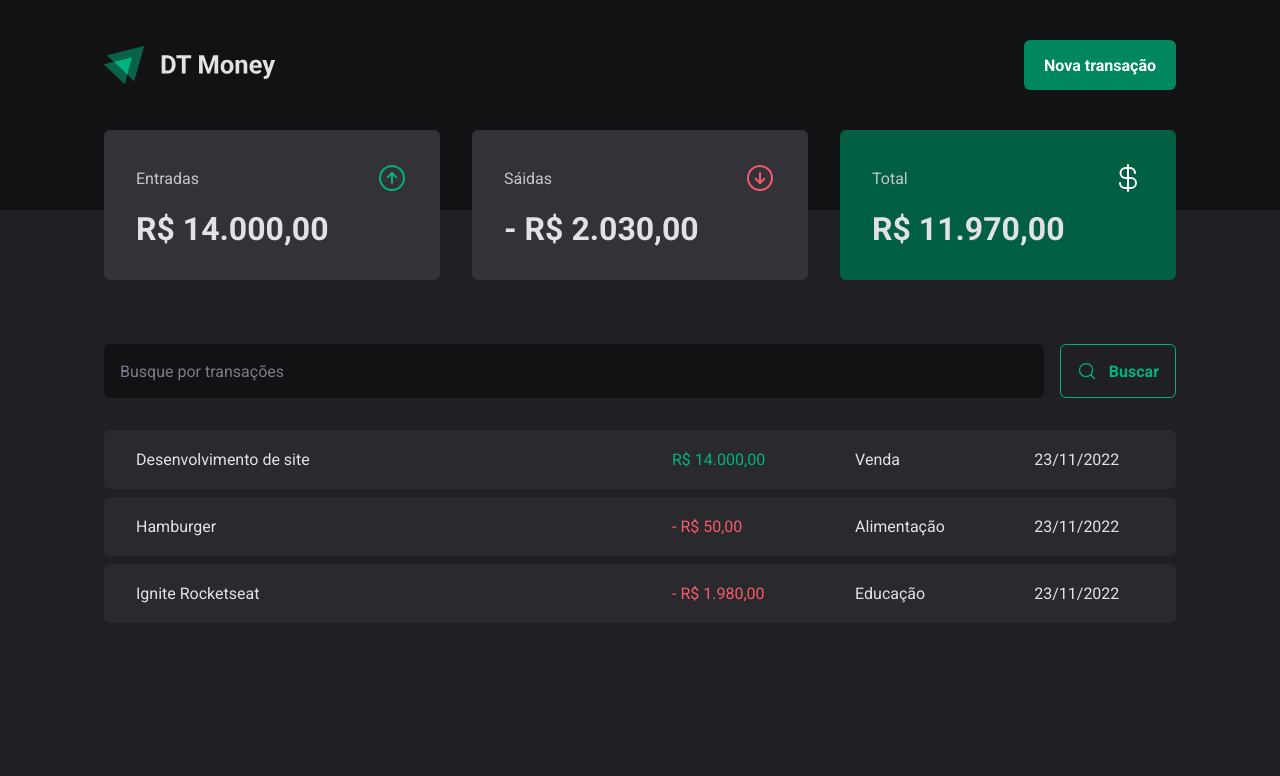
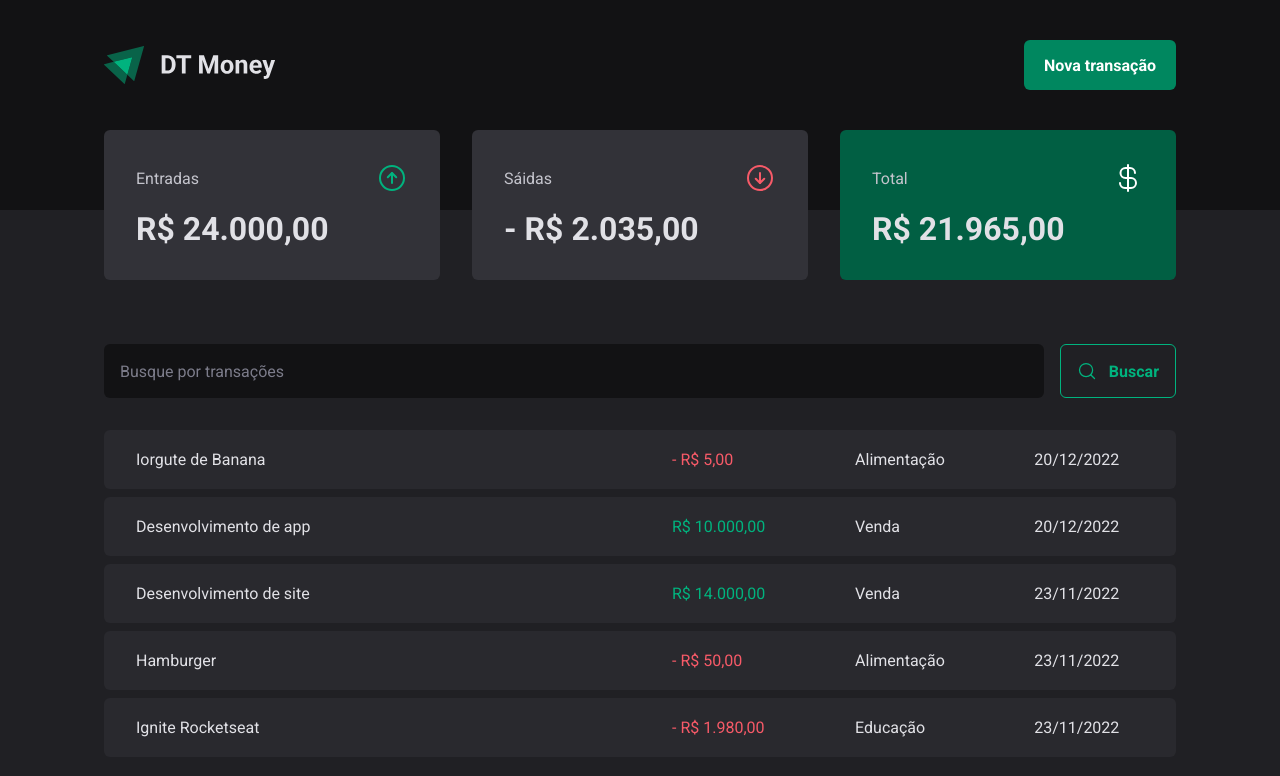
Before and after one commit to jhoownogueira/dtmoney-03, a React (Vite) app: page / in a window 1280 px wide. Shown: the top 776 px of the page. Built offline with nearby package versions, Linux system fonts and the light colour scheme; data requests are answered from the project's data file.

Commit message:
Criando nova transação

```diff
--- a/server.json
+++ b/server.json
@@ -23,6 +23,22 @@
       "category": "Educação",
       "price": 1980,
       "createdAt": "2022-11-23T18:24:01.510Z"
+    },
+    {
+      "description": "Desenvolvimento de app",
+      "price": 10000,
+      "category": "Venda",
+      "type": "income",
+      "createdAt": "2022-12-20T19:08:31.471Z",
+      "id": 4
+    },
+    {
+      "description": "Iorgute de Banana",
+      "price": 5,
+      "category": "Alimentação",
+      "type": "outcome",
+      "createdAt": "2022-12-20T19:26:22.121Z",
+      "id": 5
     }
   ]
 }
--- a/src/components/NewTransactionsModal/index.tsx
+++ b/src/components/NewTransactionsModal/index.tsx
@@ -10,6 +10,9 @@ import {
 } from "./styles";
 import { zodResolver } from "@hookform/resolvers/zod";
 import { Controller, useForm } from "react-hook-form";
+import { api } from "../../lib/axios";
+import { useContext } from "react";
+import { TransactionContext } from "../../contexts/TransactionsContext";
 
 const newTransactionsFormSchema = z.object({
   description: z.string(),
@@ -21,21 +24,29 @@ const newTransactionsFormSchema = z.object({
 type NewTransactionFormInputs = z.infer<typeof newTransactionsFormSchema>;
 
 export function NewTransactionsModal() {
+  const { createTransaction } = useContext(TransactionContext)
   const {
     control,
     register,
     handleSubmit,
     formState: { isSubmitting },
+    reset,
   } = useForm<NewTransactionFormInputs>({
     resolver: zodResolver(newTransactionsFormSchema),
     defaultValues: {
-      type: "income"
-    }
+      type: "income",
+    },
   });
 
   async function handleCreateNewTransaction(data: NewTransactionFormInputs) {
-    await new Promise((resolve) => setTimeout(resolve, 2000));
-    console.log(data);
+    const { category, price, description, type } = data;
+   await createTransaction({
+    description,
+    price,
+    category,
+    type,
+   });
+    reset();
   }
 
   return (
@@ -72,7 +83,10 @@ export function NewTransactionsModal() {
             name="type"
             render={({ field }) => {
               return (
-                <TransactionType onValueChange={field.onChange} value={field.value}>
+                <TransactionType
+                  onValueChange={field.onChange}
+                  value={field.value}
+                >
                   <TransactionTypeButton variant="income" value="income">
                     <ArrowCircleUp size={24} />
                     Entrada
--- a/src/contexts/TransactionsContext.tsx
+++ b/src/contexts/TransactionsContext.tsx
@@ -10,14 +10,23 @@ interface Transaction {
   createdAt: string;
 }
 
+interface createTransactionInput {
+  description: string;
+  price: number;
+  category: string;
+  type: "income" | "outcome";
+}
+
 interface TransactionContextType {
   transactions: Transaction[];
   fetchTransactions: (query?: string) => Promise<void>;
+  createTransaction: (data: createTransactionInput) => Promise<void>;
 }
 
 interface TransactionsProviderProps {
   children: ReactNode;
 }
+
 
 export const TransactionContext = createContext({} as TransactionContextType);
 
@@ -27,10 +36,26 @@ export function TransactionsProvider({ children }: TransactionsProviderProps) {
   async function fetchTransactions(query?: string) {
     const response = await api.get("/transactions", {
       params: {
+        _sort: 'createdAt',
+        _order: 'desc',
         q: query,
       }
     });
     setTransactions(response.data);
+  }
+
+  async function createTransaction(data: createTransactionInput) {
+    const { description, price, category, type } = data;
+
+    const response = await api.post("transactions", {
+      description,
+      price,
+      category,
+      type,
+      createdAt: new Date(),
+    });
+
+    setTransactions(state => [response.data, ...state])
   }
 
   useEffect(() => {
@@ -40,7 +65,8 @@ export function TransactionsProvider({ children }: TransactionsProviderProps) {
   return (
     <TransactionContext.Provider value={{
       transactions,
-      fetchTransactions
+      fetchTransactions,
+      createTransaction
       }}>
       {children}
     </TransactionContext.Provider>
```
Lines whose indentation alone changed are shown as unchanged.
